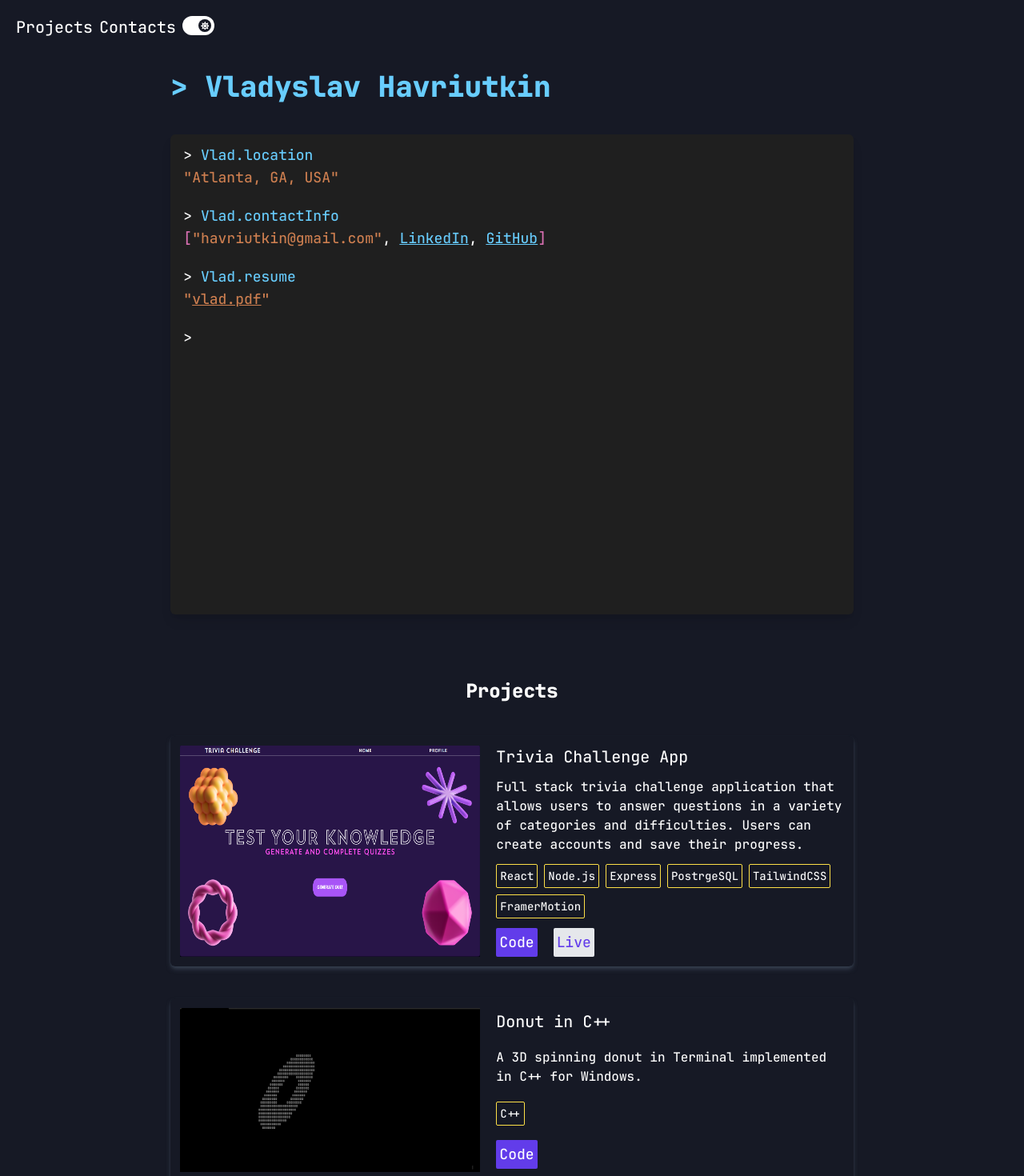
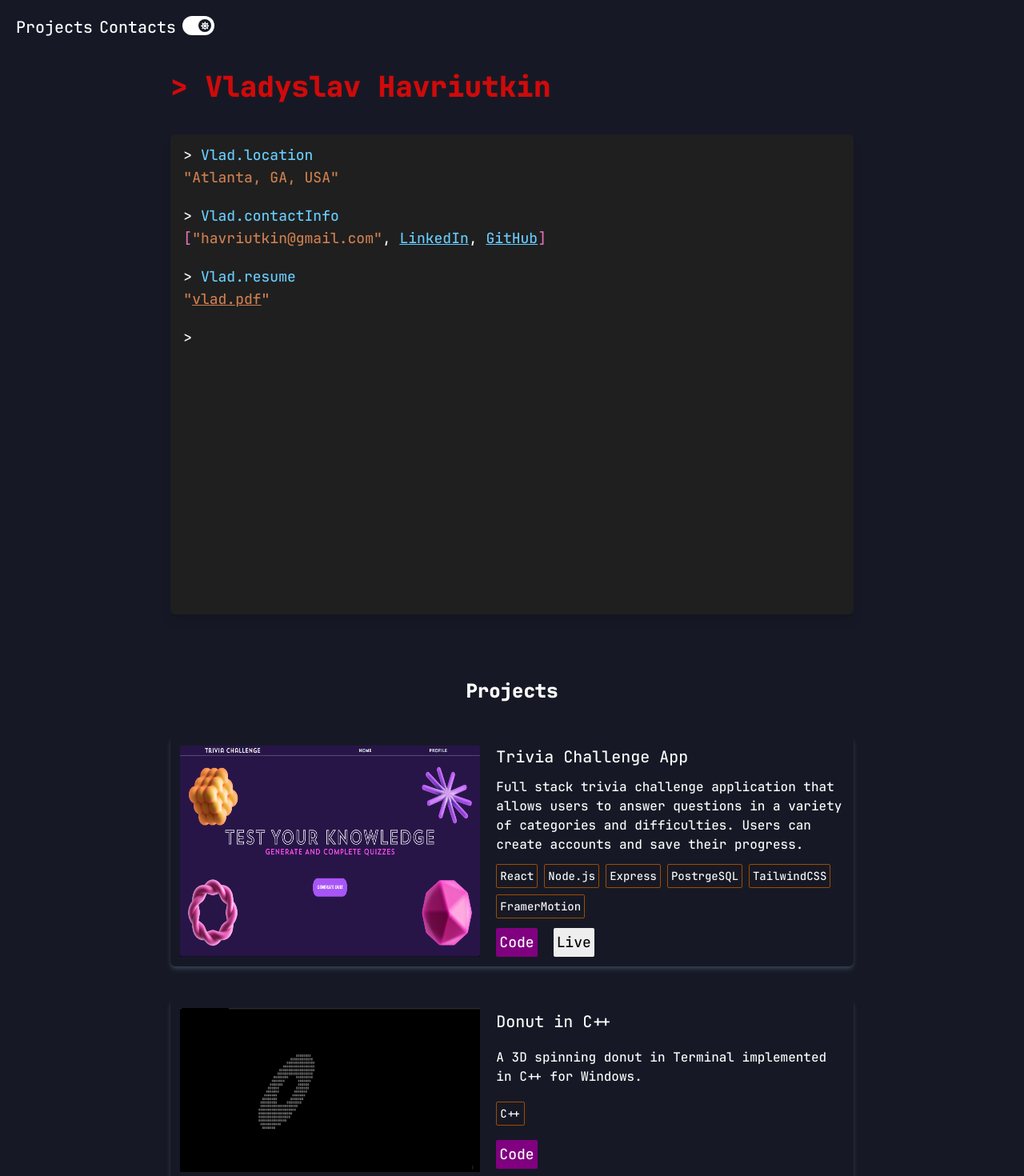
Before and after one commit to havriutkin/portfolio, a React (Vite) app: page / in a window 1280 px wide. Shown: the top 1470 px of the page at 80% size. Built offline with nearby package versions, Linux system fonts and the light colour scheme.

Commit message:
Change colors

```diff
--- a/src/App.tsx
+++ b/src/App.tsx
@@ -30,13 +30,13 @@ function App() {
 			<div className='flex justify-center items-center w-full h-full'>
 				<div className='flex flex-col justify-center items-center w-full h-full'>
 					<h1 className='w-2/3 mb-10 font-jet-brains-mono font-extrabold text-left text-4xl
-								 text-blue-800 dark:text-code-blue'>
-					&gt; Vladyslav Havriutkin
-					<motion.span
-						className="ml-2 h-4 w-2 bg-blue-800 dark:bg-code-blue"
-						variants={cursorVariants}
-						animate="animate"
-					>|</motion.span>
+								 text-blue-600 dark:text-primary-red'>
+						&gt; Vladyslav Havriutkin
+						<motion.span
+							className="ml-2 h-4 w-2 bg-blue-600 dark:bg-primary-red"
+							variants={cursorVariants}
+							animate="animate"
+						>|</motion.span>
 					</h1>
 					<CodeBlock />
 				</div>
--- a/src/components/CodeBlock.tsx
+++ b/src/components/CodeBlock.tsx
@@ -92,7 +92,7 @@ function CodeBlock(){
 
             <div className="max-w-full">
                 <TypingAnimation text="&gt;&nbsp;" className=" text-white" delay={9000} speed={0} />
-                <TypingAnimation text="hire(Vlad)" className="text-code-pink" delay={10500} speed={30} />
+                <TypingAnimation text="hire(Vlad)" className="text-accent-pink" delay={10500} speed={30} />
             </div>
 
         </div>
--- a/src/components/Header.tsx
+++ b/src/components/Header.tsx
@@ -10,8 +10,8 @@ function Header({ onToggle }: HeaderProps) {
                             w-3/4 h-1/5 flex mx-5
                             justify-start items-center">
             <div className="w-full md:w-1/2 lg:w-1/4 flex justify-around mt-5 gap-2">
-                <a href="#projects" className=" transition-all hover:scale-105 hover:underline decoration-custom-purple decoration-4">Projects</a>
-                <a href="#contacts" className=" transition-all hover:scale-105 hover:underline decoration-custom-purple decoration-4">Contacts</a>
+                <a href="#projects" className=" transition-all hover:scale-105 hover:underline decoration-accent-purple decoration-4">Projects</a>
+                <a href="#contacts" className=" transition-all hover:scale-105 hover:underline decoration-accent-purple decoration-4">Contacts</a>
                 <ToggleButton onToggle={onToggle} value={true}/>
             </div>
         </header>
--- a/src/components/Project.tsx
+++ b/src/components/Project.tsx
@@ -28,8 +28,8 @@ function Project({ title, description, imgSrc, imgAlt, technologies, githubLink,
                 </div>
 
                 <div className="flex justify-start items-center gap-5 text-lg">
-                    <a className=" bg-custom-purple p-1 rounded-sm transition-all hover:scale-105" href={githubLink}>Code</a>
-                    {liveLink && <a className=" bg-gray-200 text-custom-purple p-1 rounded-sm transition-all hover:scale-105" href={liveLink}>Live</a>}
+                    <a className=" bg-accent-purple p-1 rounded-sm transition-all hover:scale-105" href={githubLink}>Code</a>
+                    {liveLink && <a className=" bg-primary-grey text-black p-1 rounded-sm transition-all hover:scale-105" href={liveLink}>Live</a>}
                 </div>
             </div>
         </div>
--- a/src/components/Skill.tsx
+++ b/src/components/Skill.tsx
@@ -4,7 +4,7 @@ interface SkillProps {
 
 function Skill({ name }: SkillProps) {
     return (
-        <div className="border border-yellow-300 rounded-sm p-1 text-sm w-fit">
+        <div className="border border-complementary-orange rounded-sm p-1 text-sm w-fit">
             <span className="">{name}</span>
         </div>
     );
--- a/tailwind.config.js
+++ b/tailwind.config.js
@@ -14,7 +14,24 @@ export default {
         'code-brown':'#CE7F50',
         'code-pink': '#DA70B3',
         'code-gold': '#FFCB0E',
-        'code-bg': '#1F1F1F'
+        'code-bg': '#1F1F1F',
+        // Primary colors - use these for your main branding elements such as logos, headers, and key design elements.
+        'primary-red': '#CF0A0A',
+        'primary-grey': '#EEEEEE',
+        'primary-orange': '#DC5F00',
+        // Complementary colors - these can be used for backgrounds, secondary text, and other supporting elements.
+        'complementary-grey': '#333333',
+        'complementary-red': '#8B0000',
+        'complementary-orange': '#A14A00',
+        'complementary-medium-grey': '#999999',
+        'complementary-soft-grey': '#CCCCCC',
+        // Accent colors - use these sparingly to draw attention to specific areas or to add a pop of color to your design.
+        'accent-gold': '#FFD700',
+        'accent-blue': '#1E90FF',
+        'accent-green': '#32CD32',
+        'accent-purple': '#800080',
+        'accent-teal': '#008080',
+        'accent-pink': '#FF69B4'
       },
       fontFamily: {
         'jet-brains-mono': ['JetBrains Mono'],
```
